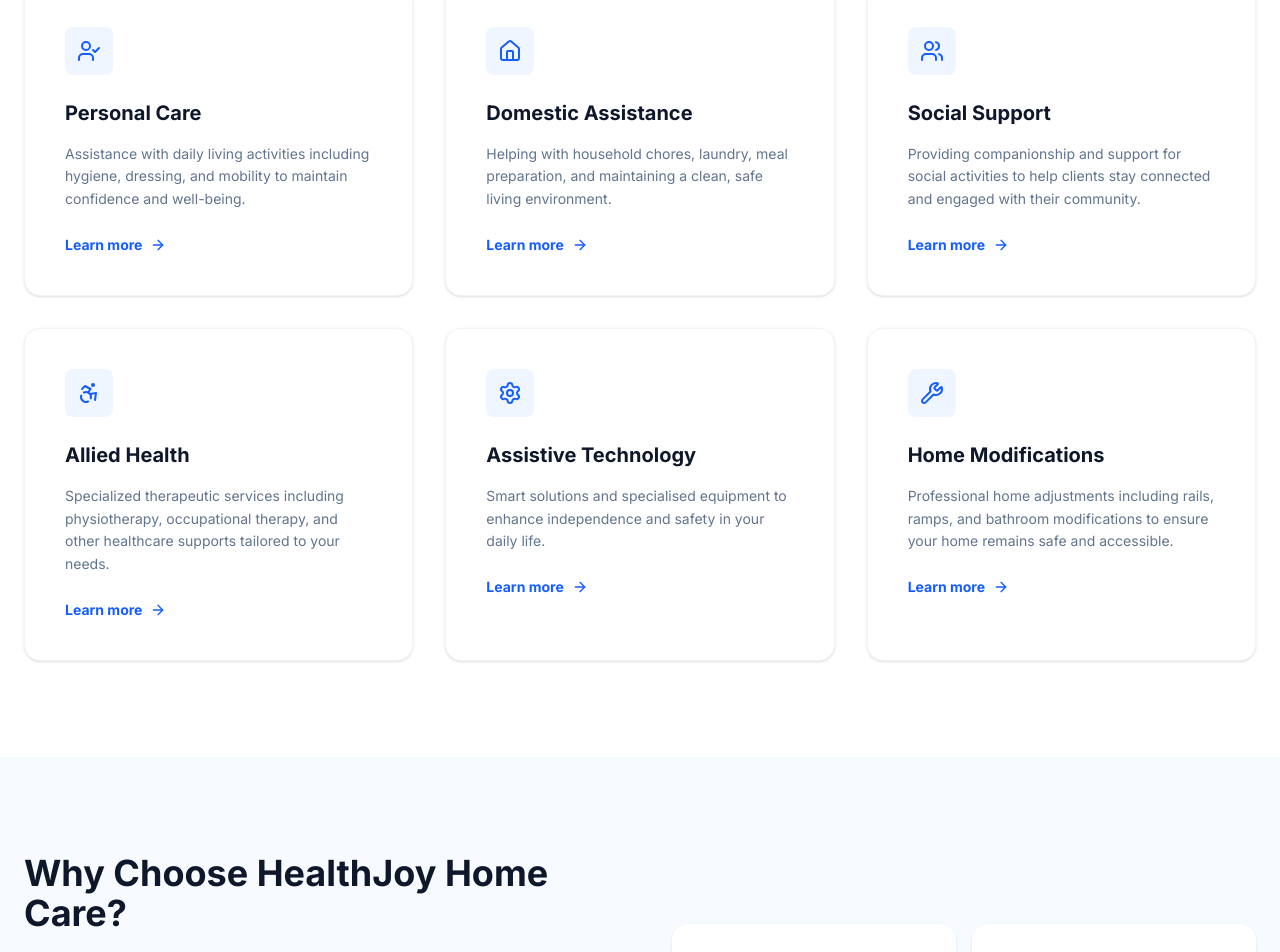
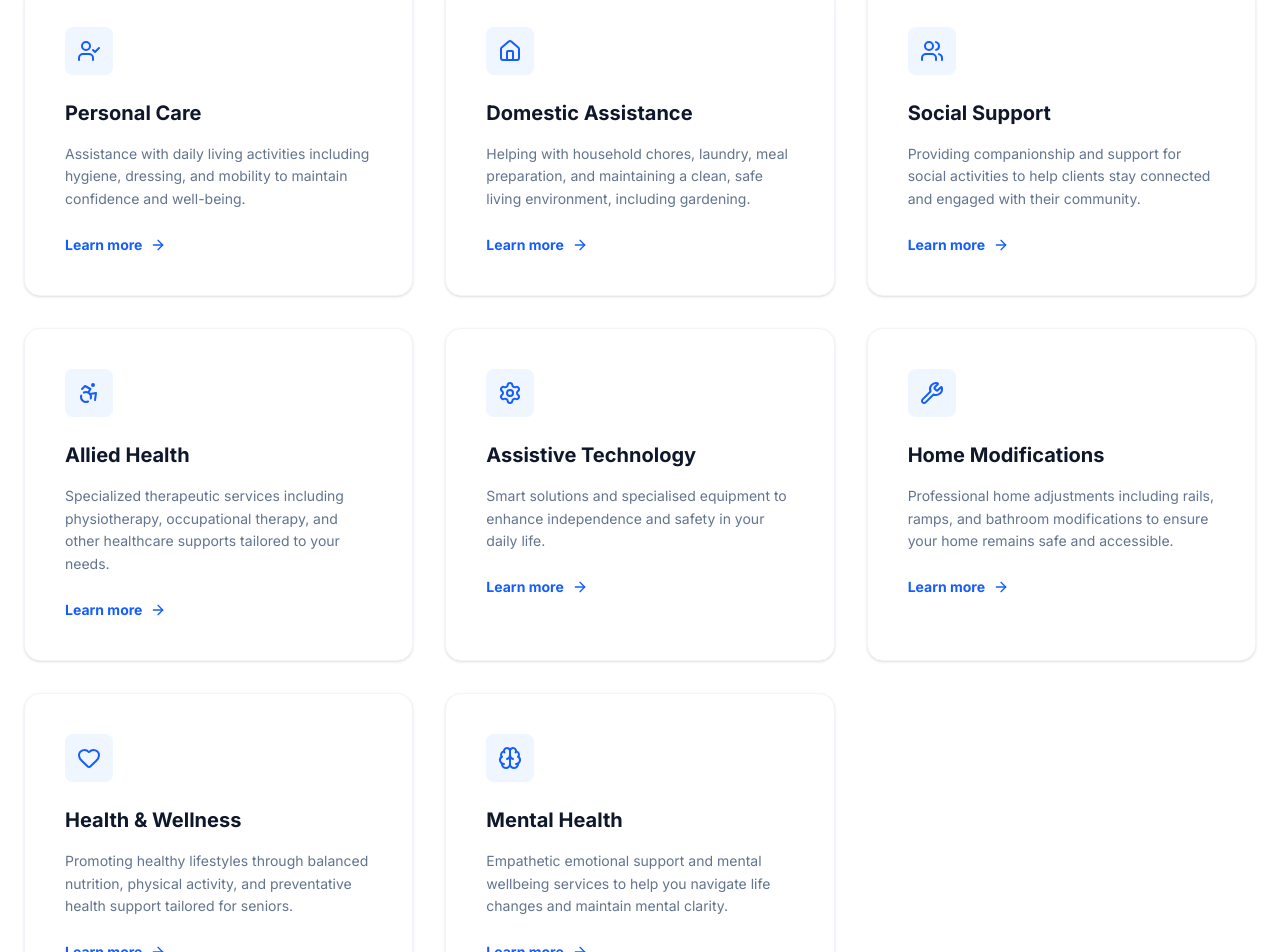
Before and after one commit to rainbowood/HealthJoy-Home-Care, a React (Vite) app: page / in a window 1280 px wide. Shown: the part 1248-2200 px from the top of the page. Built offline with nearby package versions, Linux system fonts and the light colour scheme.

Commit message:
feat: add Health & Wellness and Mental Health services, update privacy policy and form labels

```diff
--- a/src/components/GetStarted.tsx
+++ b/src/components/GetStarted.tsx
@@ -163,9 +163,9 @@ export const GetStarted: React.FC = () => {
                       <option>Select a service...</option>
                       <option>Support at Home(HCP)</option>
                       <option>NDIS</option>
-                      <option>Plan and Service Reassess</option>
+                      <option>Support at Home(HCP) Package Upgrade</option>
                       <option>Care Services</option>
-                      <option>Submitted Application Reassess</option>
+                      <option>Application Reassessment</option>
                       <option>Non-Gov funded Support</option>
                       <option>Other Support</option>
                     </select>
--- a/src/components/PrivacyPolicy.tsx
+++ b/src/components/PrivacyPolicy.tsx
@@ -4,7 +4,7 @@ export const PrivacyPolicy: React.FC = () => {
   return (
     <div className="max-w-4xl mx-auto px-6 py-24 prose prose-slate">
       <h1 className="text-4xl font-black text-slate-900 mb-8">Privacy Policy</h1>
-      <p className="text-slate-500 mb-8 italic">Last updated: May 20, 2026</p>
+      <p className="text-slate-500">Last updated: July 20, 2025</p>
 
       <section className="space-y-6">
         <h2 className="text-2xl font-bold text-slate-900">1. Introduction</h2>
--- a/src/components/SupportAtHome.tsx
+++ b/src/components/SupportAtHome.tsx
@@ -157,6 +157,8 @@ export const SupportAtHome: React.FC = () => {
                         <option>Allied Health</option>
                         <option>Assistive Technology</option>
                         <option>Home Modifications</option>
+                        <option>Health&Wellness</option>
+                        <option>Mental Health</option>
                       </select>
                       <div className="absolute right-4 top-1/2 -translate-y-1/2 pointer-events-none text-slate-400">
                         <ArrowRight size={14} className="rotate-90" />
--- a/src/constants.ts
+++ b/src/constants.ts
@@ -26,7 +26,7 @@ export const SERVICES: Service[] = [
   {
     id: 'domestic-assistance',
     title: 'Domestic Assistance',
-    description: 'Helping with household chores, laundry, meal preparation, and maintaining a clean, safe living environment.',
+    description: 'Helping with household chores, laundry, meal preparation, and maintaining a clean, safe living environment, including gardening.',
     icon: 'Home',
     image: 'https://lh3.googleusercontent.com/aida-public/AB6AXuBJC7Cm5kA84WvdQaf9J5_caozTdQ2LQxC7ceoDyGbHRYuQgjylMvSJQY5Dg-H7wWjhtyTNoPzPkUxQORgjebDAMd-Z0awmX95C4MhIMzvwlrnfWWSsj7VJ8ovWKPGD9efYPzHH_6AWbsnKAhvyfZNJMq9NA0-SbIvxpZUIVQyGb1K9ra2dOB8uHlrBR6-DeDarxCEuIc7ymUWvO8g1hiCIESWqVsdzb9pMiReUpbWgFr3gAY5HkleeT05eiUAbXysZ5MaztifC1vOz'
   },
@@ -57,6 +57,20 @@ export const SERVICES: Service[] = [
     description: 'Professional home adjustments including rails, ramps, and bathroom modifications to ensure your home remains safe and accessible.',
     icon: 'Wrench',
     image: homeModsImg
+  },
+  {
+    id: 'health-wellness',
+    title: 'Health & Wellness',
+    description: 'Promoting healthy lifestyles through balanced nutrition, physical activity, and preventative health support tailored for seniors.',
+    icon: 'Heart',
+    image: 'https://lh3.googleusercontent.com/aida-public/AB6AXuDe9fR_t9h_H8p_o5m9x-g9G_Z7F_2T5xJ_9G_Z7F_2T5xJ_9G_Z7F_2T5xJ_9G_Z7F' // Placeholder
+  },
+  {
+    id: 'mental-health',
+    title: 'Mental Health',
+    description: 'Empathetic emotional support and mental wellbeing services to help you navigate life changes and maintain mental clarity.',
+    icon: 'Brain',
+    image: 'https://lh3.googleusercontent.com/aida-public/AB6AXuDe9fR_t9h_H8p_o5m9x-g9G_Z7F_2T5xJ_9G_Z7F_2T5xJ_9G_Z7F_2T5xJ_9G_Z7F' // Placeholder
   }
 ];
 
```
